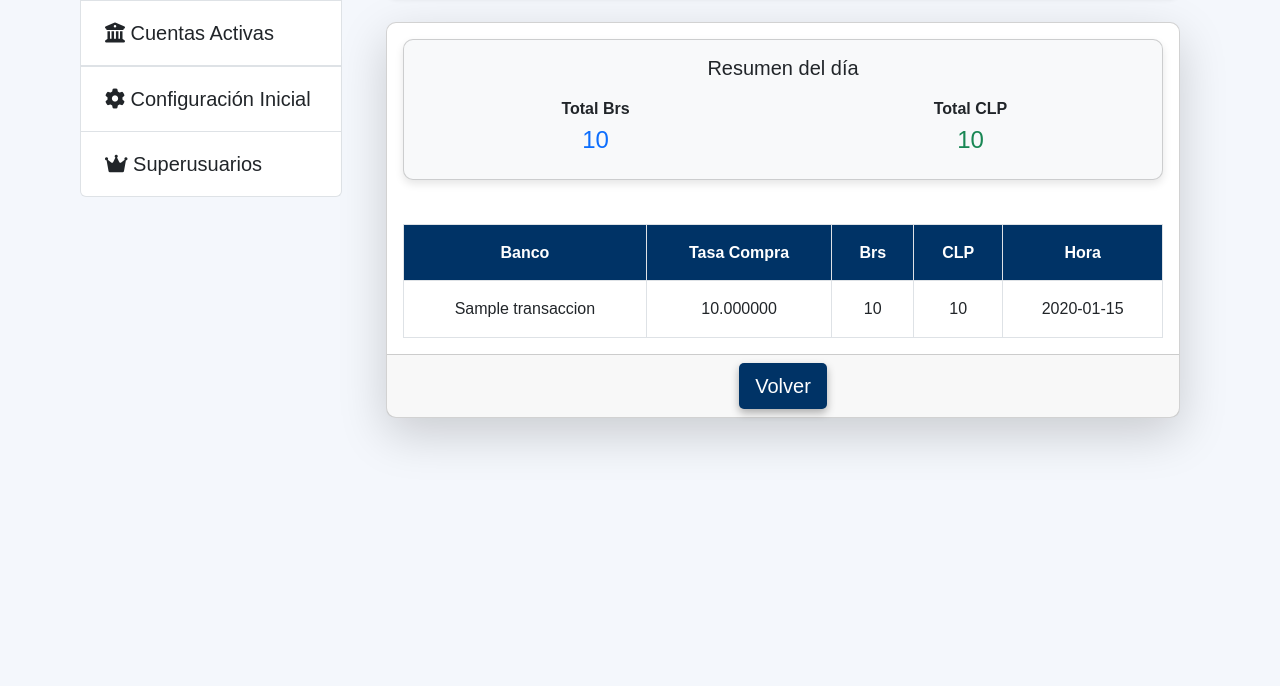
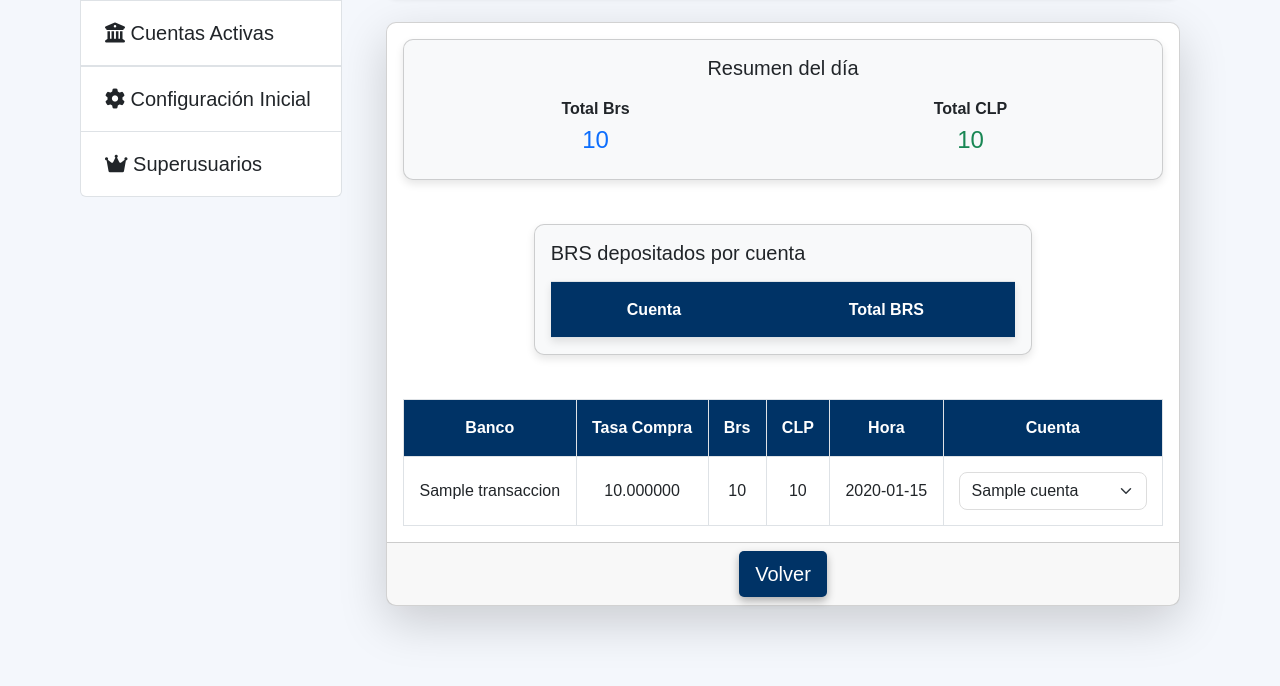
Before and after one commit to sergius2002/webfinal, a Flask app: template mi_app/mi_app/templates/admin/tasa_compras.html in a window 1280 px wide. Shown: the part 552-1238 px from the top of the page. Before the commit the page ends 999 px from the top, so only its background shows below. Run offline with Flask 3, Linux system fonts and the light colour scheme; the template is opened without the code that fills it: most values are stand-ins (such as "Sample title", 1, 10 or a date in 2020); lists and menus that the app fills with data are empty; some libraries are stand-ins or nearby versions.

Commit message:
Mejoras visuales y funcionales: tabla resumen más fluida, feedback, filas y selects destacados para compras no asignadas, y persistencia de selección. Listo para PythonAnywhere.

```diff
--- a/mi_app/mi_app/templates/admin/tasa_compras.html
+++ b/mi_app/mi_app/templates/admin/tasa_compras.html
@@ -30,6 +30,11 @@
         </div>
       </form>
     </div>
+  </div>
+
+  <!-- Feedback visual para resumen actualizado -->
+  <div id="resumen-feedback" style="display:none;" class="alert alert-success py-1 mb-2 text-center">
+    Resumen actualizado
   </div>
 
   <!-- Tarjeta para mostrar la tabla de datos -->
@@ -68,6 +73,33 @@
         </div>
       </div>
 
+      <!-- Tabla de resumen de BRS por cuenta -->
+      <div class="row mb-4">
+        <div class="col-md-8 mx-auto">
+          <div class="card bg-light">
+            <div class="card-body">
+              <h5 class="card-title text-azul-oscuro mb-3">BRS depositados por cuenta</h5>
+              <table class="table table-sm table-bordered tabla-resumen-cuentas">
+                <thead>
+                  <tr>
+                    <th>Cuenta</th>
+                    <th>Total BRS</th>
+                  </tr>
+                </thead>
+                <tbody id="tabla-resumen-cuentas-body">
+                  {% for cuenta in resumen_cuentas if cuenta.brs > 1000 %}
+                  <tr>
+                    <td>{{ cuenta.nombre_titular }}</td>
+                    <td>{{ cuenta.brs | format_int }}</td>
+                  </tr>
+                  {% endfor %}
+                </tbody>
+              </table>
+            </div>
+          </div>
+        </div>
+      </div>
+
       <div class="table-responsive">
         <table class="table table-hover table-bordered text-center mb-0">
           <thead class="thead-light">
@@ -77,16 +109,27 @@
               <th>Brs</th>
               <th>CLP</th>
               <th>Hora</th>
+              <th>Cuenta</th>
             </tr>
           </thead>
           <tbody>
             {% for row in compras_data %}
-            <tr>
+            <tr{% if not row.cuenta_id %} class="fila-no-asignada"{% endif %}>
               <td>{{ row.paymethodname }}</td>
               <td>{{ (row.unitprice / row.costo_no_vendido) | format_decimal(6) if row.costo_no_vendido and row.costo_no_vendido != 0 else 0 }}</td>
               <td>{{ row.totalprice | format_int }}</td>
               <td>{{ ((row.totalprice / (row.unitprice / row.costo_no_vendido)) | round | int | format_int) if row.costo_no_vendido and row.costo_no_vendido != 0 else 0 }}</td>
               <td>{{ row.createtime | format_time }}</td>
+              <td>
+                <select class="form-select select-cuenta{% if not row.cuenta_id %} select-no-asignada{% endif %}" data-compra-id="{{ row.id }}">
+                  <option value="">Seleccionar cuenta</option>
+                  {% for cuenta in cuentas_activas %}
+                    <option value="{{ cuenta.id }}" {% if row.cuenta_id == cuenta.id %}selected{% endif %}>
+                      {{ cuenta.nombre_titular }}
+                    </option>
+                  {% endfor %}
+                </select>
+              </td>
             </tr>
             {% endfor %}
           </tbody>
@@ -103,4 +146,117 @@
     </div>
   </div>
 </div>
+
+<script>
+function actualizarResumenCuentas() {
+    const fecha = document.getElementById('fecha') ? document.getElementById('fecha').value : '';
+    const tbody = document.querySelector('#tabla-resumen-cuentas-body');
+    tbody.style.transition = 'opacity 0.3s';
+    tbody.style.opacity = 0.3;
+    fetch(`{{ url_for('admin.resumen_cuentas_brs') }}?fecha=${fecha}`)
+        .then(response => response.json())
+        .then(data => {
+            const resumen = data.resumen_cuentas || [];
+            setTimeout(() => {
+                tbody.innerHTML = '';
+                resumen.forEach(cuenta => {
+                    const tr = document.createElement('tr');
+                    tr.innerHTML = `<td>${cuenta.nombre_titular}</td><td>${cuenta.brs.toLocaleString('es-CL')}</td>`;
+                    tbody.appendChild(tr);
+                });
+                tbody.style.opacity = 1;
+                // Mostrar feedback visual
+                const feedback = document.getElementById('resumen-feedback');
+                if (feedback) {
+                    feedback.style.display = 'block';
+                    setTimeout(() => feedback.style.display = 'none', 1200);
+                }
+            }, 200);
+        });
+}
+
+document.querySelectorAll('.select-cuenta').forEach(function(select) {
+    select.addEventListener('change', function() {
+        const compraId = this.getAttribute('data-compra-id');
+        const cuentaId = this.value;
+        console.log('compraId:', compraId, 'cuentaId:', cuentaId);
+        if (!cuentaId) return; // No guardar si no seleccionó nada
+        select.disabled = true;
+        fetch('{{ url_for("admin.asignar_cuenta_compra") }}', {
+            method: 'POST',
+            headers: {
+                'Content-Type': 'application/json'
+            },
+            body: JSON.stringify({
+                compra_id: compraId,
+                cuenta_id: cuentaId
+            })
+        })
+        .then(response => response.json())
+        .then(data => {
+            if (data.success) {
+                this.classList.add('is-valid');
+                setTimeout(() => this.classList.remove('is-valid'), 1500);
+                actualizarResumenCuentas();
+            } else {
+                this.classList.add('is-invalid');
+                setTimeout(() => this.classList.remove('is-invalid'), 1500);
+                alert('Error al guardar: ' + (data.error || 'Error desconocido'));
+            }
+        })
+        .catch(() => {
+            this.classList.add('is-invalid');
+            setTimeout(() => this.classList.remove('is-invalid'), 1500);
+            alert('Error de red al guardar');
+        })
+        .finally(() => {
+            select.disabled = false;
+        });
+    });
+});
+</script>
+
+<style>
+.tabla-resumen-cuentas {
+  /* border-radius: 12px; */
+  border-radius: 0;
+  overflow: hidden;
+  box-shadow: 0 2px 12px rgba(0,0,0,0.08);
+  margin-bottom: 0;
+}
+.tabla-resumen-cuentas th {
+  background: #003366;
+  color: #fff;
+  font-weight: 600;
+  text-align: center;
+  border: none;
+}
+.tabla-resumen-cuentas td {
+  background: #fff;
+  border: none;
+  vertical-align: middle;
+  font-size: 1.08em;
+  padding: 0.7em 1em;
+  text-align: center;
+}
+.tabla-resumen-cuentas tr:nth-child(even) td {
+  background: #f4f8fb;
+}
+.tabla-resumen-cuentas tr {
+  transition: background 0.2s;
+}
+.tabla-resumen-cuentas tr:hover td {
+  background: #e6f0fa;
+}
+.fila-no-asignada {
+  background: #fff3cd !important;   /* Amarillo más fuerte */
+  border-left: 5px solid #ff9800;   /* Naranja fuerte y más ancho */
+}
+.select-no-asignada {
+  background: #fff3cd !important;   /* Amarillo fuerte */
+  border: 2px solid #ff9800 !important; /* Naranja fuerte */
+  box-shadow: 0 0 0 2px #ffe0a3;
+  color: #333;
+}
+</style>
 {% endblock %}
```
Also changed, not shown: mi_app/mi_app/blueprints/admin.py (+96 -2 lines).
